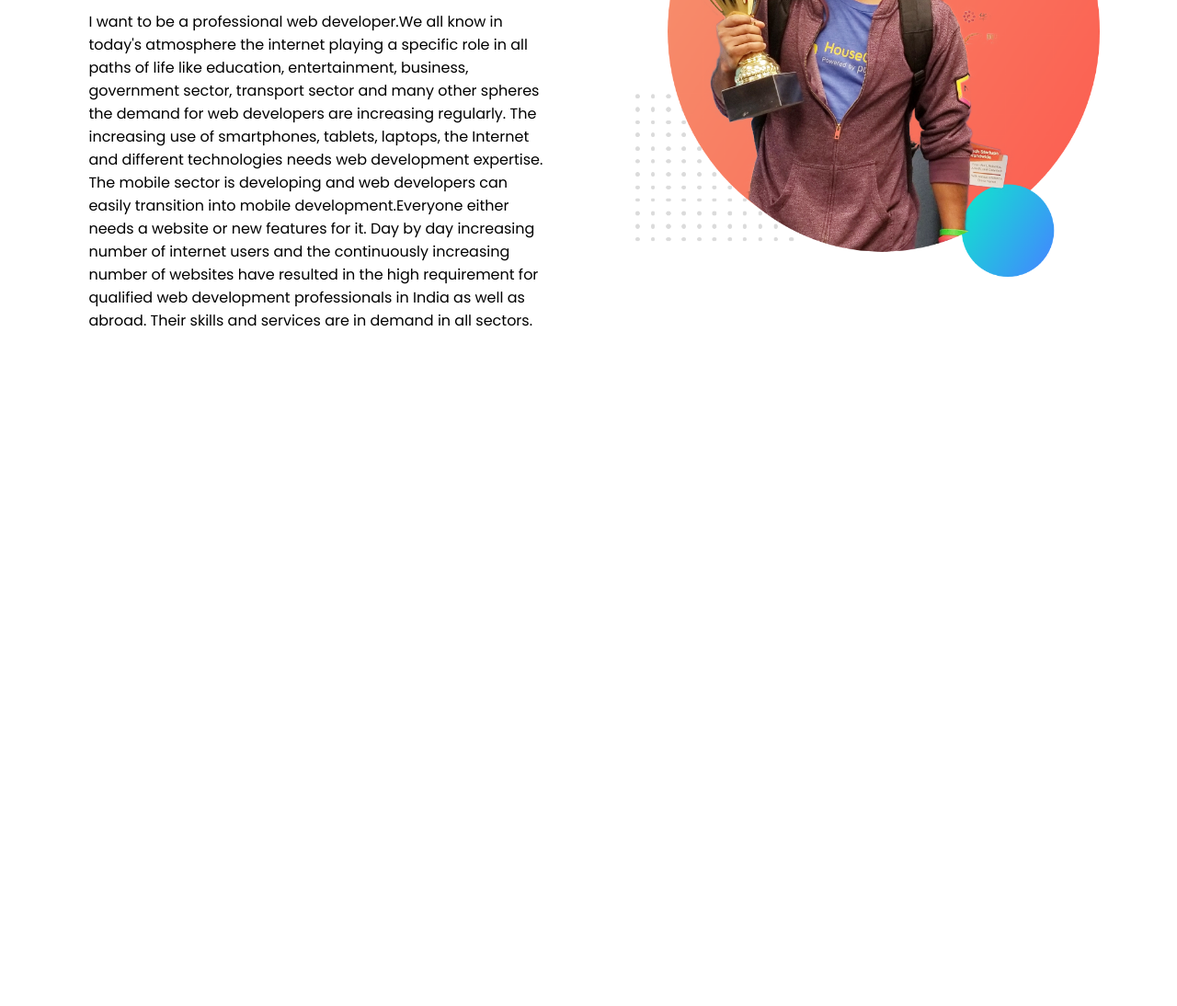
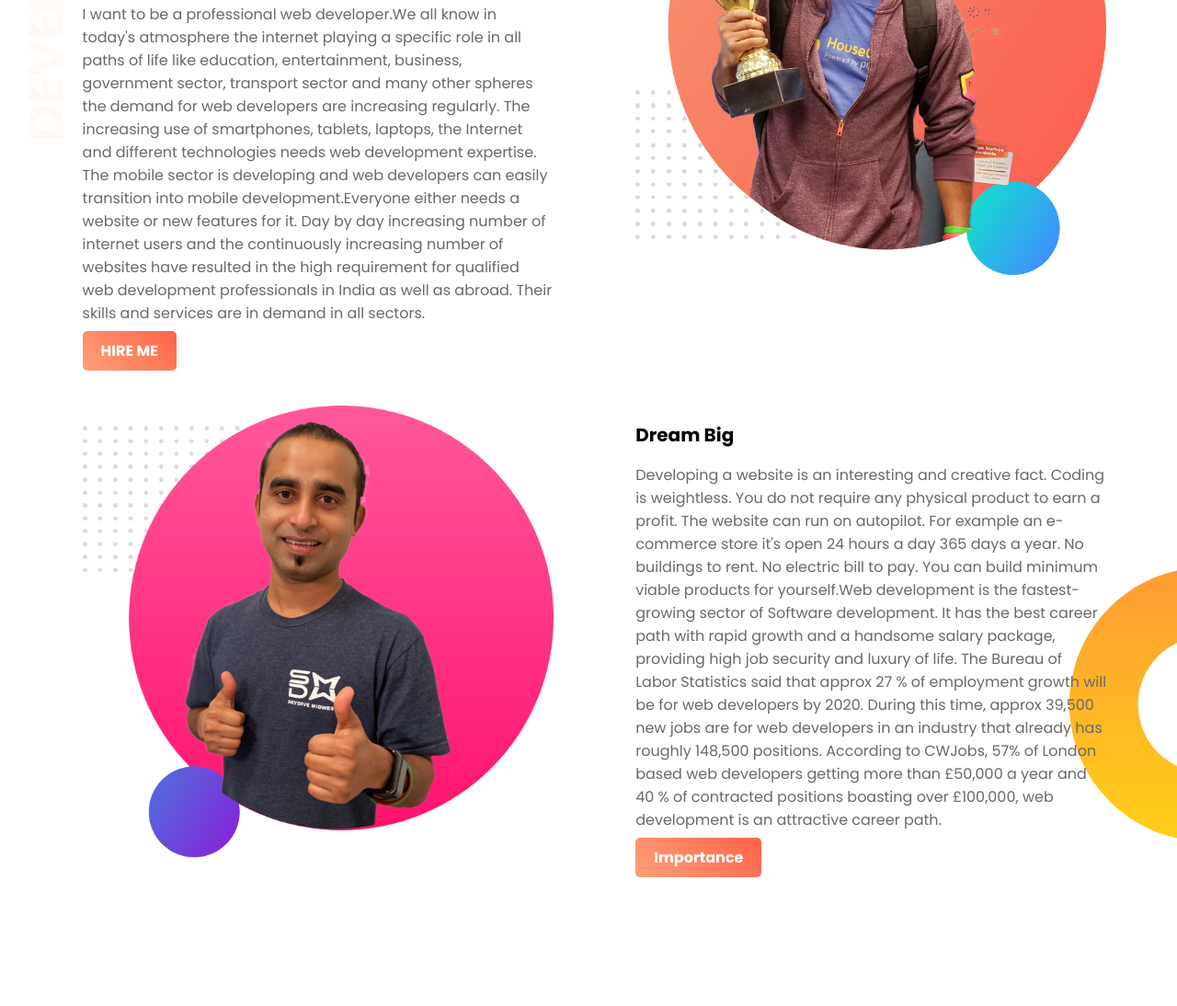
Before and after one commit to anika1103046/web-prortfolio, a plain HTML site: page index.html in a window 1280 px wide. Shown: the part 209-1303 px from the top of the page at 92% size. Before the commit the page ends 800 px from the top, so only its background shows below. Drawn offline with Linux system fonts and the light colour scheme.

Commit message:
half done

```diff
--- a/index.html
+++ b/index.html
@@ -10,17 +10,35 @@
 
 </head>
 <body>
-    <section>
+    <section class="top-banner">
         <div class="half-width">
             <h1>Welcome To</h1>
             <h1><span class="name-highlight">Tanjila Islam Anika</span> Website</h1>
             <h3>World class Web Developer</h3>
             <p>I want to be a professional web developer.We all know in today's atmosphere the internet playing a specific role in all paths of life like education, entertainment, business, government sector, transport sector and many other spheres the demand for web developers are increasing regularly. The increasing use of smartphones, tablets, laptops, the Internet and different technologies needs web development expertise. The mobile sector is developing and web developers can easily transition into mobile development.Everyone either needs a website or new features for it. Day by day increasing number of internet users and the continuously increasing number of websites have resulted in the high requirement for qualified web development professionals in India as well as abroad. Their skills and services are in demand in all sectors.</p>
+            <a class="link-button" target="_blank" href="https://www.linkedin.com/in/tanjila-islam-anika-277411202/">HIRE ME</a>
         </div>
 
         <div class="half-width">
             <img src="images/jhankar.png" alt="">
         </div>
+
+    </section>
+
+    <section class="dream-area">
+        <div class="half-width">
+            <img src="images/jhankar2.png" alt="">
+        </div>
+
+        <div class="half-width">
+            <h2>Dream Big</h2>
+            <p>Developing a website is an interesting and creative fact. Coding is weightless. You do not require any physical product to earn a profit. The website can run on autopilot. For example an e-commerce store it's open 24 hours a day 365 days a year. No buildings to rent. No electric bill to pay. You can build minimum viable products for yourself.Web development is the fastest-growing sector of Software development. It has the best career path with rapid growth and a handsome salary package, providing high job security and luxury of life. The Bureau of Labor Statistics said that approx 27 % of employment growth will be for web developers by 2020. During this time, approx 39,500 new jobs are for web developers in an industry that already has roughly 148,500 positions. According to CWJobs, 57% of London based web developers getting more than £50,000 a year and 40 % of contracted positions boasting over £100,000, web development is an attractive career path.</p>
+            <a class="link-button" target="_blank" href="https://www.creativefaze.com/importance-website-development">Importance</a>
+        </div>
+
+    </section>
+    <section>
+
     </section>
 
 </body>
--- a/style.css
+++ b/style.css
@@ -1,10 +1,18 @@
 body{
+    margin: 0;
     font-family: 'Poppins', sans-serif;
 }
 
 h1{
     font-size: 30px;
 }
+h2{
+    font-size: 20px;
+}
+p{
+    color: dimgray;
+}
+
 .name-highlight{
     color: orange;
 }
@@ -17,3 +25,26 @@ h1{
 .half-width img{
     width: 100%;
 }
+.top-banner{
+    background-image: url("images/top-banner.png") ;
+    background-repeat: no-repeat;
+}
+section{
+    height: 500px;
+    padding-bottom: 150px;
+
+}
+.link-button{
+    text-decoration: none;
+    background-image:linear-gradient(45deg, lightSalmon, tomato);
+    padding: 10px 20px;
+    border-radius: 5px;
+    color: white;
+    font-weight: 700;
+
+}
+.dream-area{
+    background-image: url("images/dream-bg.png");
+    background-repeat: no-repeat;
+    background-position: right;
+}
```
